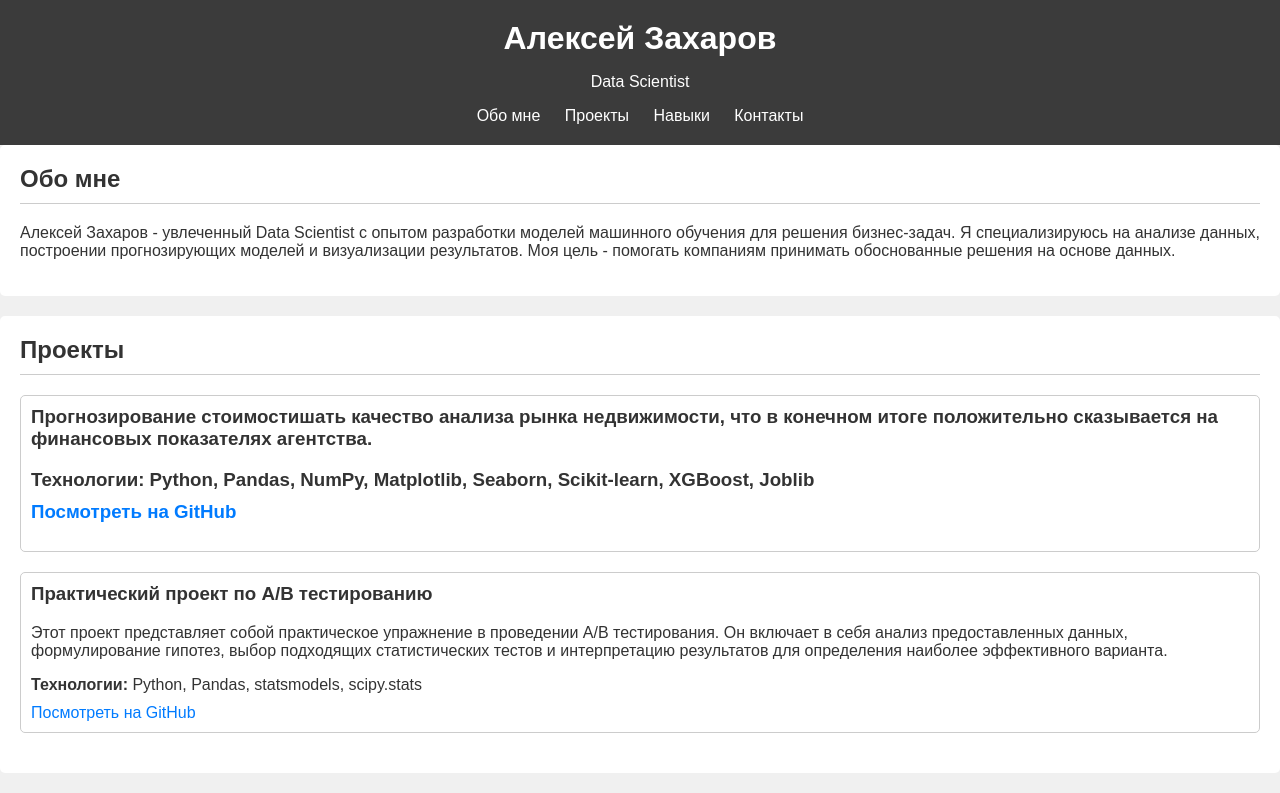
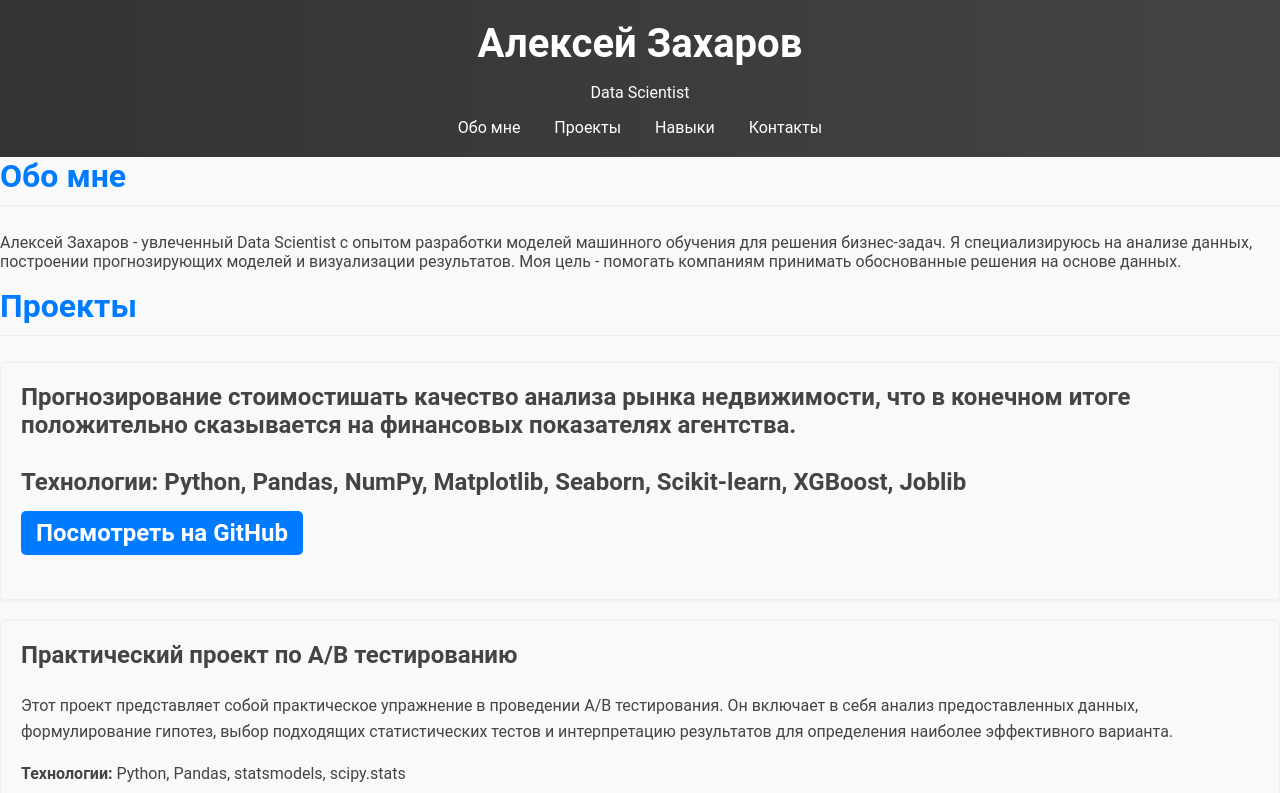
Before and after one commit to Lekha444/Lekha444.github.io, a plain HTML site: page index.html in a window 1280 px wide. Shown: the top 793 px of the page. Drawn offline with Linux system fonts and the light colour scheme.

Commit message:
Update style.css
Remasted

```diff
--- a/style.css
+++ b/style.css
@@ -1,21 +1,21 @@
 /* Общие стили */
 body {
-    font-family: Arial, sans-serif;
+    font-family: 'Roboto', sans-serif;
     margin: 0;
     padding: 0;
-    background-color: #f0f0f0;
-    color: #333;
+    background-color: #f9f9f9;
+    color: #444;
 }
 
 .container {
-    width: 80%;
+    max-width: 1200px;
     margin: 0 auto;
     padding: 20px;
 }
 
 /* Стили для шапки сайта */
 header {
-    background-color: #3b3b3b;
+    background: linear-gradient(to right, #333, #444);
     color: #fff;
     padding: 20px 0;
     text-align: center;
@@ -23,47 +23,61 @@ header {
 
 header h1 {
     margin: 0;
+    font-size: 2.5em;
 }
 
 header nav a {
     color: #fff;
     text-decoration: none;
-    margin: 0 10px;
+    padding: 8px 15px;
+    border-radius: 5px;
+    transition: background-color 0.3s ease;
+}
+
+header nav a:hover {
+    background-color: rgba(255, 255, 255, 0.1);
 }
 
 /* Стили для разделов */
-section {
-    background-color: #fff;
-    padding: 20px;
-    margin-bottom: 20px;
-    border-radius: 5px;
+section h2 {
+    margin-top: 0;
+    border-bottom: 1px solid #eee;
+    padding-bottom: 10px;
+    font-size: 2em;
+    color: #007bff; /* Акцентный цвет */
 }
 
-section h2 {
-    margin-top: 0;
-    border-bottom: 1px solid #ccc;
-    padding-bottom: 10px;
-}
-
-/* Стили для проектов */
 .project {
     margin-bottom: 20px;
-    border: 1px solid #ccc;
-    padding: 10px;
+    border: 1px solid #eee;
+    padding: 20px;
     border-radius: 5px;
+    box-shadow: 0 1px 3px rgba(0, 0, 0, 0.05);
 }
 
 .project h3 {
     margin-top: 0;
+    font-size: 1.5em;
 }
 
 .project p {
     margin-bottom: 10px;
+    line-height: 1.6; /* Улучшенная читаемость */
 }
 
+
 .project a {
-    color: #007bff;
+    color: #fff;
     text-decoration: none;
+    background-color: #007bff;
+    padding: 8px 15px;
+    border-radius: 5px;
+    display: inline-block;
+    transition: background-color 0.3s ease;
+}
+
+.project a:hover {
+    background-color: #0056b3;
 }
 
 /* Стили для списка навыков */
@@ -78,7 +92,7 @@ section h2 {
 
 /* Стили для подвала */
 footer {
-    background-color: #333;
+    background-color: #444;
     color: #fff;
     text-align: center;
     padding: 10px 0;
```
